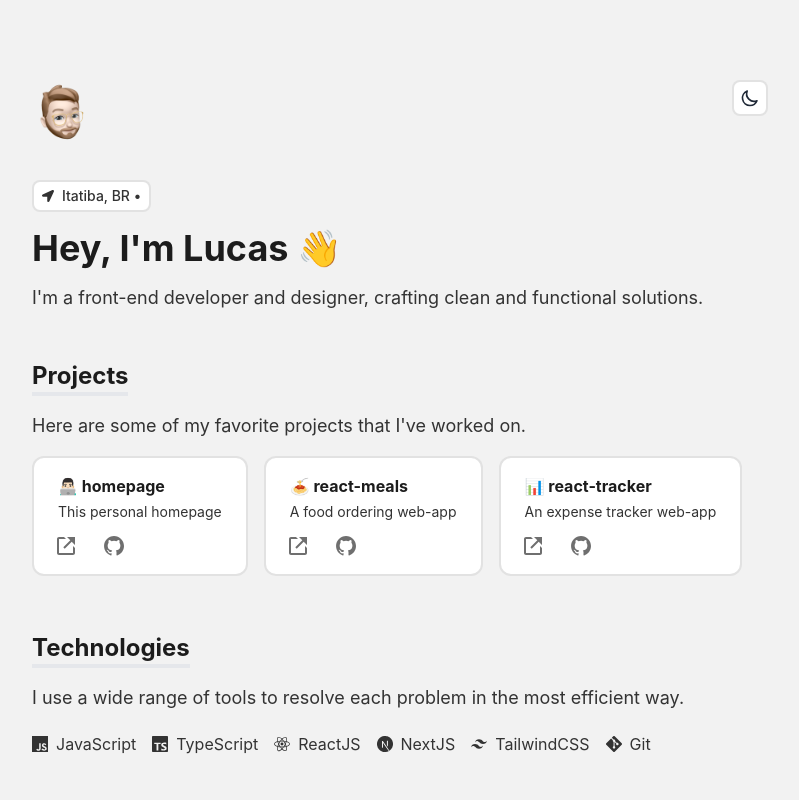
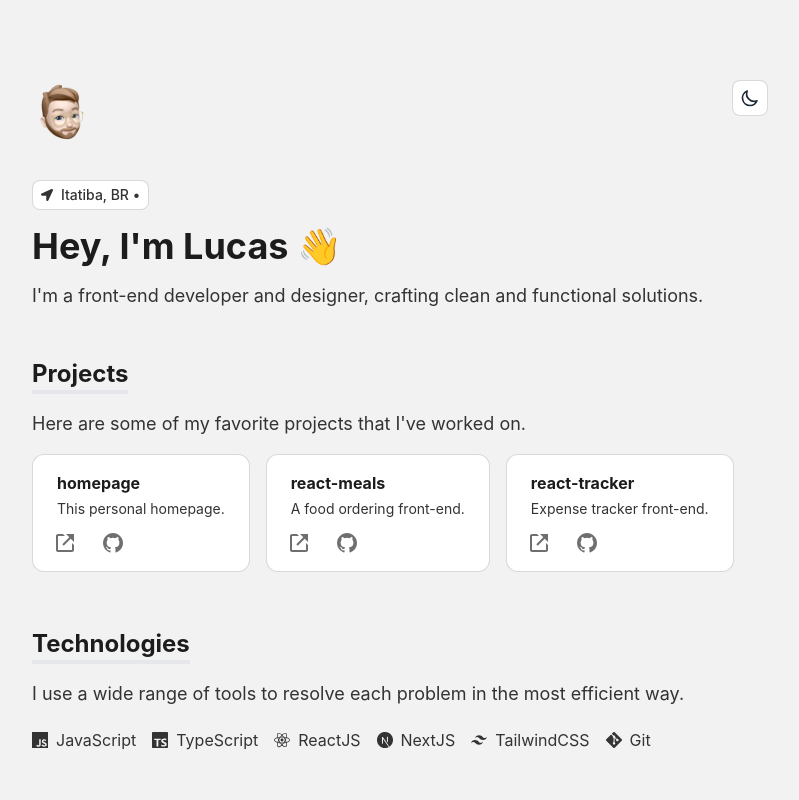
Before and after one commit to lucaspassini/homepage, a Next.js app: page / in a window 1280 px wide. Shown: the top 800 px of the page, without its empty margins (240-1039 px from the left). Built offline with nearby package versions, Linux system fonts and the light colour scheme.

Commit message:
fix: remove tailwind.config unused code

```diff
--- a/components/Hero.tsx
+++ b/components/Hero.tsx
@@ -27,7 +27,7 @@ export default function Hero() {
         <button
           aria-label="Toggle Dark Mode"
           type="button"
-          className="flex items-center justify-center transition-all border-2 rounded-lg bg-lightCard w-9 h-9 dark:bg-neutral-800 border-opacity-20 border-greyBorder"
+          className="flex items-center justify-center transition-all border rounded-lg bg-lightCard w-9 h-9 dark:bg-neutral-800 border-opacity-20 border-neutral-700 dark:border-neutral-700 "
           onClick={() => setTheme(resolvedTheme === 'dark' ? 'light' : 'dark')}
         >
           {mounted && (
@@ -57,7 +57,7 @@ export default function Hero() {
           )}
         </button>
       </div>
-      <span className="inline-block px-2 py-1 mt-16 text-sm font-medium leading-none text-center text-gray-700 align-baseline border-2 rounded-lg whitespace-nowrap bg-lightCard border-opacity-20 border-greyBorder hover:bg-zinc-200 dark:hover:bg-neutral-700 dark:bg-neutral-800 dark:text-white ">
+      <span className="inline-block px-2 py-1 mt-16 text-sm font-medium leading-none text-center text-gray-700 align-baseline border rounded-lg whitespace-nowrap bg-lightCard border-opacity-20 border-neutral-700 dark:border-neutral-700 hover:bg-zinc-200 dark:hover:bg-neutral-700 dark:bg-neutral-800 dark:text-white ">
         <Link
           href="https://www.google.com.br/maps/place/Itatiba,+State+of+S%C3%A3o+Paulo/@-22.9972518,-46.8994737,12z/data=!4m5!3m4!1s0x94cf2a851d59a719:0x1993f2010972ec6d!8m2!3d-23.0116344!4d-46.8375899"
           className="flex items-center h-5 gap-2 dark:text-greyText"
--- a/components/Projects.tsx
+++ b/components/Projects.tsx
@@ -15,7 +15,7 @@ export default function Projects() {
           return (
             <div
               key={index}
-              className="p-6 pt-4 mb-4 transition-all border-2 rounded-xl bg-lightCard border-opacity-20 border-greyBorder dark:bg-neutral-800 hover:drop-shadow-xl dark:hover:shadow-neutral-800 dark:shadow-lg"
+              className="p-6 pt-4 mb-4 transition-all border rounded-xl bg-lightCard border-opacity-20 border-neutral-700 dark:border-neutral-700 dark:bg-neutral-800 hover:drop-shadow-xl dark:hover:shadow-neutral-800 dark:shadow-lg"
             >
               <h3 className="mb-1 decoration-zinc-500">{item.title}</h3>
               <p className="text-sm">{item.description}</p>
--- a/data/config.ts
+++ b/data/config.ts
@@ -32,20 +32,20 @@ export const projects: Projects = {
   desc: "Here are some of my favorite projects that I've worked on.",
   project: [
     {
-      title: '👨🏻‍💻 homepage',
-      description: 'This personal homepage',
+      title: 'homepage',
+      description: 'This personal homepage.',
       link: 'https://lucaspassini.dev',
       github: 'lucaspassini/homepage'
     },
     {
-      title: '🍝 react-meals',
-      description: 'A food ordering web-app',
+      title: 'react-meals',
+      description: 'A food ordering front-end.',
       link: 'https://passini-reactmeals.vercel.app',
       github: 'lucaspassini/react-meals'
     },
     {
-      title: '📊 react-tracker',
-      description: 'An expense tracker web-app',
+      title: 'react-tracker',
+      description: 'Expense tracker front-end.',
       link: 'https://passini-expensetracker.vercel.app',
       github: 'lucaspassini/react-tracker'
     }
--- a/tailwind.config.js
+++ b/tailwind.config.js
@@ -14,9 +14,6 @@ module.exports = {
         lightText: '#333333',
         darkText: '#FFFFFF',
         greyText: '#E5E5E5',
-        lightBorder: '#1A202C',
-        darkBorder: '#A4A5A7',
-        greyBorder: '#6f6f6f',
         lightCard: '#FFFF'
       }
     }
```
